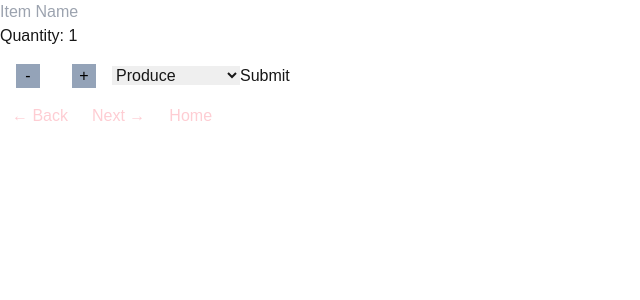
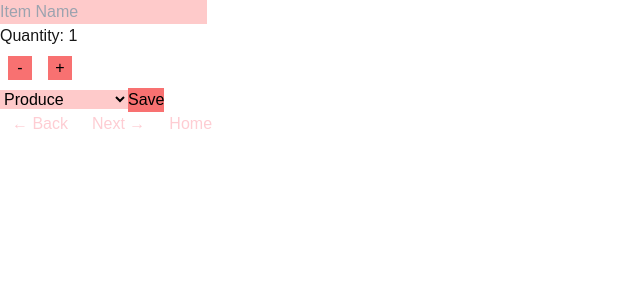
Before and after one commit to Vic-Parra/cprg306-assignments, a Next.js app: page /week-5 in a window 1280 px wide. Shown: the top 300 px of the page, without its empty margins (0-640 px from the left). Built offline with nearby package versions, Linux system fonts and the light colour scheme.

Commit message:
Finished Week 5 Assignment

```diff
--- a/app/week-3/page.js
+++ b/app/week-3/page.js
@@ -14,7 +14,7 @@ export default function Page(){
             {/* container for back and next links */}
         <div>
         <Link href="../" className= "text-rose-200 hover:text-rose-500 p-3">← Back</Link>
-        <Link href="./week-4/" className= "text-rose-200 hover:text-rose-500 p-3">Next →</Link>
+        <Link href="./week-6/" className= "text-rose-200 hover:text-rose-500 p-3">Next →</Link>
         <Link href="./page.js/" className= "text-rose-200 hover:text-rose-500 p-3">Home</Link>
         </div>
         </main>
--- a/app/week-5/new-item.js
+++ b/app/week-5/new-item.js
@@ -3,6 +3,8 @@
 import { useState } from "react";
 
 export default function NewItem (){
+
+    // -- Use States --
 
     // quantity use state
     const [quantity, setQuantity] = useState(1);
@@ -11,9 +13,12 @@ export default function NewItem (){
     const [name, setName] = useState("");
 
     // category use state
-    const [category, setCategory] = useState("produce");
+    const [category, setCategory] = useState("Produce");
 
-    // Counter
+
+    // -- Functions --
+
+    // Counter Functions
     let btnDisabled = false;
     if (quantity == 1){
         btnDisabled = true;
@@ -37,7 +42,7 @@ export default function NewItem (){
         const item = {
             name,
             quantity,
-            category,
+            category
           };
 
         console.log(item);
@@ -47,44 +52,65 @@ export default function NewItem (){
         alert(`${quantity} ${name} from ${category} added to list!`);
     };
 
+    // -- Styles --
+
+    // Active Button Style
+    const btnStyle = "text-black bg-red-400 w-6 m-2 hover:bg-red-600";
+
+    // Submit Button Style
+    const submitStyle = "text-black bg-red-400 border-double border-white";
+
+    // Input Field Style
+    const inputStyle = "text-black bg-red-200"
+
+
+
 return(
-    <div >
-        <form >
+    <div>
+            <form onSubmit={handleSubmit} >
                 <input
+                required
                 type = "text"
                 value = {name}
                 placeholder="Item Name"
                 onChange = {(e) => setName(e.target.value)}
-            required
+                className={inputStyle}
                 />
 
+                <div>
                     <p>Quantity: {quantity}</p>
                     <button
-            className="text-black bg-slate-400 w-6 m-4"
+                    type="button"
+                    className={btnStyle}
                     disabled={btnDisabled}
                     onClick={decrement}>-</button>
 
                     <button
-            className="text-black bg-slate-400 w-6 m-4"
+                    type="button"
+                    className = {btnStyle}
                     onClick={increment}>+</button>
+                </div>
 
-            <select>
-                <option value="produce">Produce</option>
-                <option value="dairy">Dairy</option>
-                <option value="bakery">Bakery</option>
-                <option value="meat">Meat</option>
-                <option value="frozenFoods">Frozen Foods</option>
-                <option value="cannedGoods">Canned Goods</option>
-                <option value="dryGoods">Dry Goods</option>
-                <option value="beverages">Beverages</option>
-                <option value="snacks">Snacks</option>
-                <option value="household">Household</option>
-                <option value="other">Other</option>
+                <select
+                onChange = {(event) => setCategory(event.target.value)}
+                value={category}
+                className={inputStyle}
+                >
+                    <option value="Produce">Produce</option>
+                    <option value="Dairy">Dairy</option>
+                    <option value="Bakery">Bakery</option>
+                    <option value="Meat">Meat</option>
+                    <option value="Frozen Foods">Frozen Foods</option>
+                    <option value="Canned Goods">Canned Goods</option>
+                    <option value="Dry Goods">Dry Goods</option>
+                    <option value="Beverages">Beverages</option>
+                    <option value="Snacks">Snacks</option>
+                    <option value="Household">Household</option>
+                    <option value="Other">Other</option>
                 </select>
 
-            <button onClick={handleSubmit}>Submit</button>
+                <button type="submit" className={submitStyle}>Save</button>
                 </form>
-
     </div>
 );
 };
```
Lines whose indentation alone changed are shown as unchanged.
